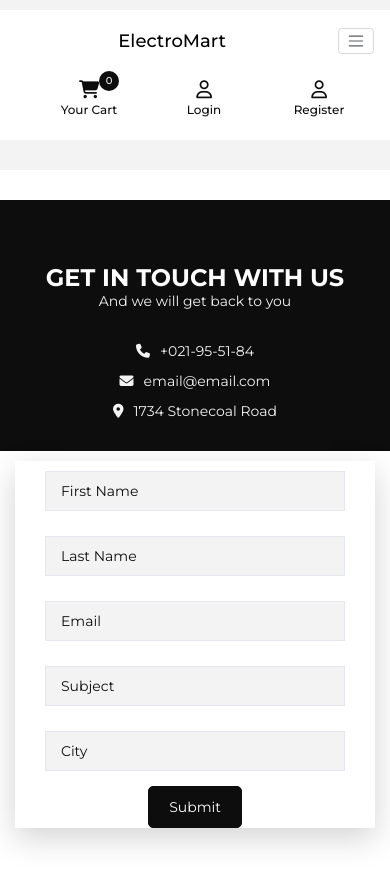
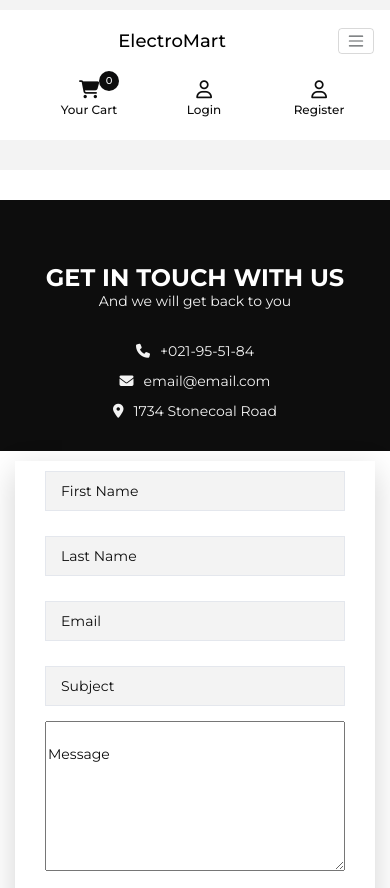
Before and after one commit to mercyogalo/Electric-website, a Django app: page /contact/ in a window 390 px wide. Shown: the top 888 px of the page. Run offline with Django 4.2, Linux system fonts and the light colour scheme; some libraries are stand-ins or nearby versions; some web fonts are replaced; grey boxes are pictures that could not be loaded.

Commit message:
updated the form
made the form responsive on all screen sizes

```diff
--- a/electricwebsite/shop_features/templates/base.html
+++ b/electricwebsite/shop_features/templates/base.html
@@ -436,6 +436,10 @@ hr{
   color: var(--secondary-color) !important;
   opacity: 1;
 }
+.contact-form textarea{
+  height:150px;
+  width:550px;
+}
 
 
 
@@ -760,6 +764,13 @@ color: #8D99AE;
 }
 
 
+@media (min-width:700px){
+  .contact-form textarea{
+    height:150px;
+    width:330px;
+  }
+
+}
 
 
 
@@ -825,6 +836,10 @@ product-main-section .product-image{
   height:250px;
   border:2px solid var(--accent-color);
   border-radius:20px;
+}
+.contact-form textarea{
+  height:150px;
+  width:300px;
 }
 
 }
--- a/electricwebsite/shop_features/templates/contact.html
+++ b/electricwebsite/shop_features/templates/contact.html
@@ -80,7 +80,9 @@
 							<input class="input" type="text" name="subject" placeholder="Subject">
 						</div>
 						<div class="form-group col-md-12">
-							<input class="input" type="text" name="city" placeholder="City">
+							<textarea name="message"  >
+								Message
+								</textarea>
 						</div>
 
 
```
